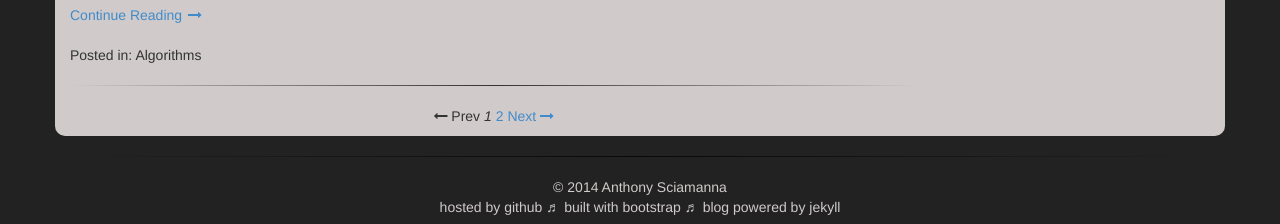
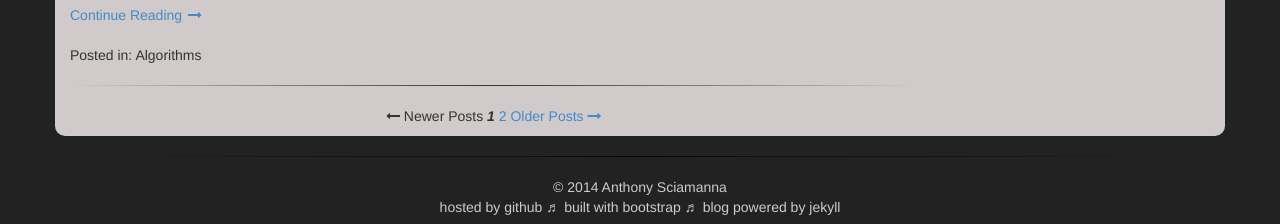
Before and after one commit to asciamanna/asciamanna.github.io, a Jekyll site: the page built from index.html, in a window 1280 px wide. Shown: the part 1590-1814 px from the top of the page. Built offline with Jekyll 4.4.1, drawn with Linux system fonts in a browser that asks for light colours; nearby versions of some CDN libraries; the list of posts is cut into pages by our own code; comment, search, counter and statistics services are not loaded.

Commit message:
updates to the paging text

```diff
--- a/index.html
+++ b/index.html
@@ -21,14 +21,14 @@ layout: default
 {% if paginator.total_pages > 1 %}
   <div class="text-center jekyll_pagination">
     {% if paginator.previous_page %}
-      <a href="{{ paginator.previous_page_path | prepend: site.baseurl | replace: '//', '/' }}"><i class="fa fa-long-arrow-left"></i> Prev</a>
+      <a href="{{ paginator.previous_page_path | prepend: site.baseurl | replace: '//', '/' }}"><i class="fa fa-long-arrow-left"></i> Newer Posts</a>
     {% else %}
-      <span><i class="fa fa-long-arrow-left"></i> Prev</span>
+      <span><i class="fa fa-long-arrow-left"></i> Newer Posts</span>
     {% endif %}
 
     {% for page in (1..paginator.total_pages) %}
       {% if page == paginator.page %}
-        <em>{{ page }}</em>
+        <strong><em>{{ page }}</em></strong>
       {% elsif page == 1 %}
         <a href="{{ '/index.html' | prepend: site.baseurl | replace: '//', '/' }}">{{ page }}</a>
       {% else %}
@@ -37,9 +37,9 @@ layout: default
     {% endfor %}
 
     {% if paginator.next_page %}
-      <a href="{{ paginator.next_page_path | prepend: site.baseurl | replace: '//', '/' }}">Next <i class="fa fa-long-arrow-right"></i></a>
+      <a href="{{ paginator.next_page_path | prepend: site.baseurl | replace: '//', '/' }}">Older Posts  <i class="fa fa-long-arrow-right"></i></a>
     {% else %}
-      <span>Next <i class="fa fa-long-arrow-right"></i></span>
+      <span>Older Posts  <i class="fa fa-long-arrow-right"></i></span>
     {% endif %}
   </div>
 {% endif %}
```
